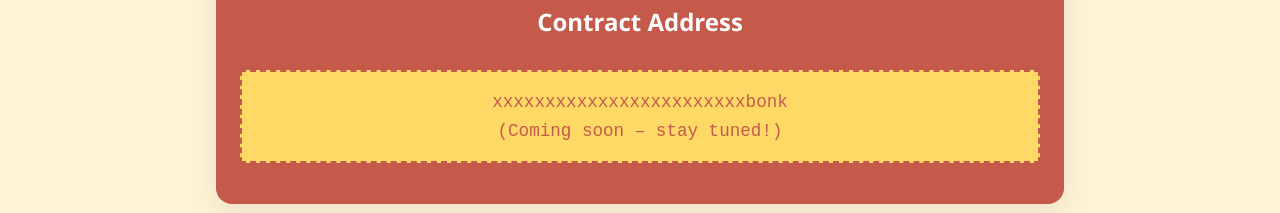
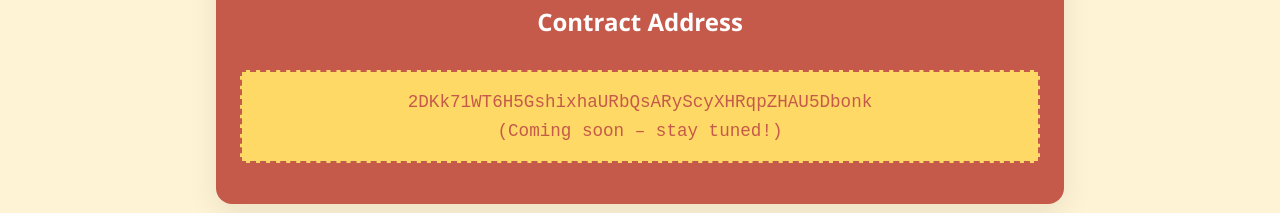
Before and after one commit to BonamiBonkfun/BonamiBonkfun, a plain HTML site: page index.html in a window 1280 px wide. Shown: the part 1374-1587 px from the top of the page. Drawn offline with Linux system fonts and the light colour scheme.

Commit message:
Update index.html

```diff
--- a/index.html
+++ b/index.html
@@ -170,7 +170,7 @@
 
   <section class="highlight" id="contract">
     <h2>Contract Address</h2>
-    <p class="contract">xxxxxxxxxxxxxxxxxxxxxxxxbonk<br>(Coming soon – stay tuned!)</p>
+    <p class="contract">2DKk71WT6H5GshixhaURbQsARyScyXHRqpZHAU5Dbonk<br>(Coming soon – stay tuned!)</p>
   </section>
 
   <section class="highlight" id="community">
```
